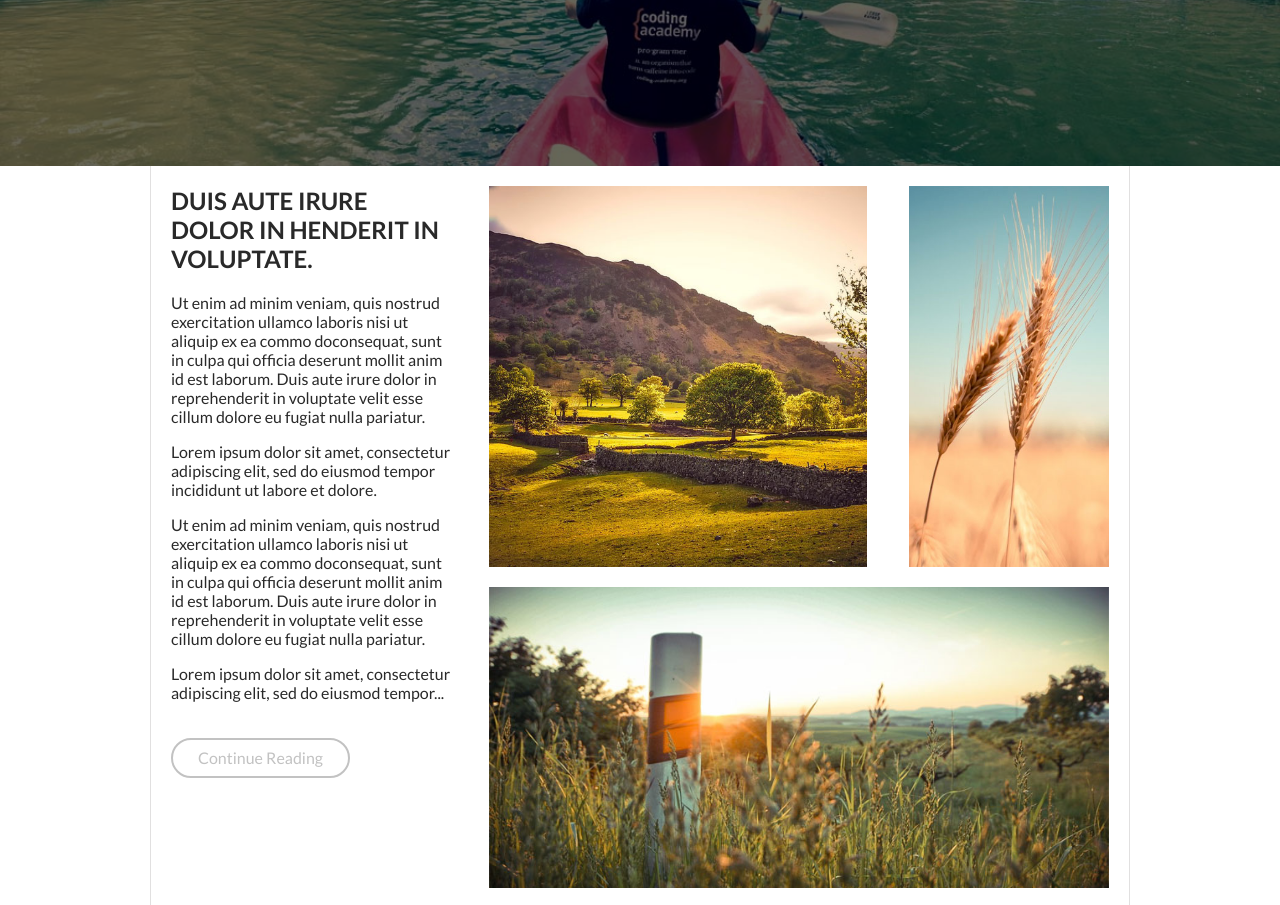
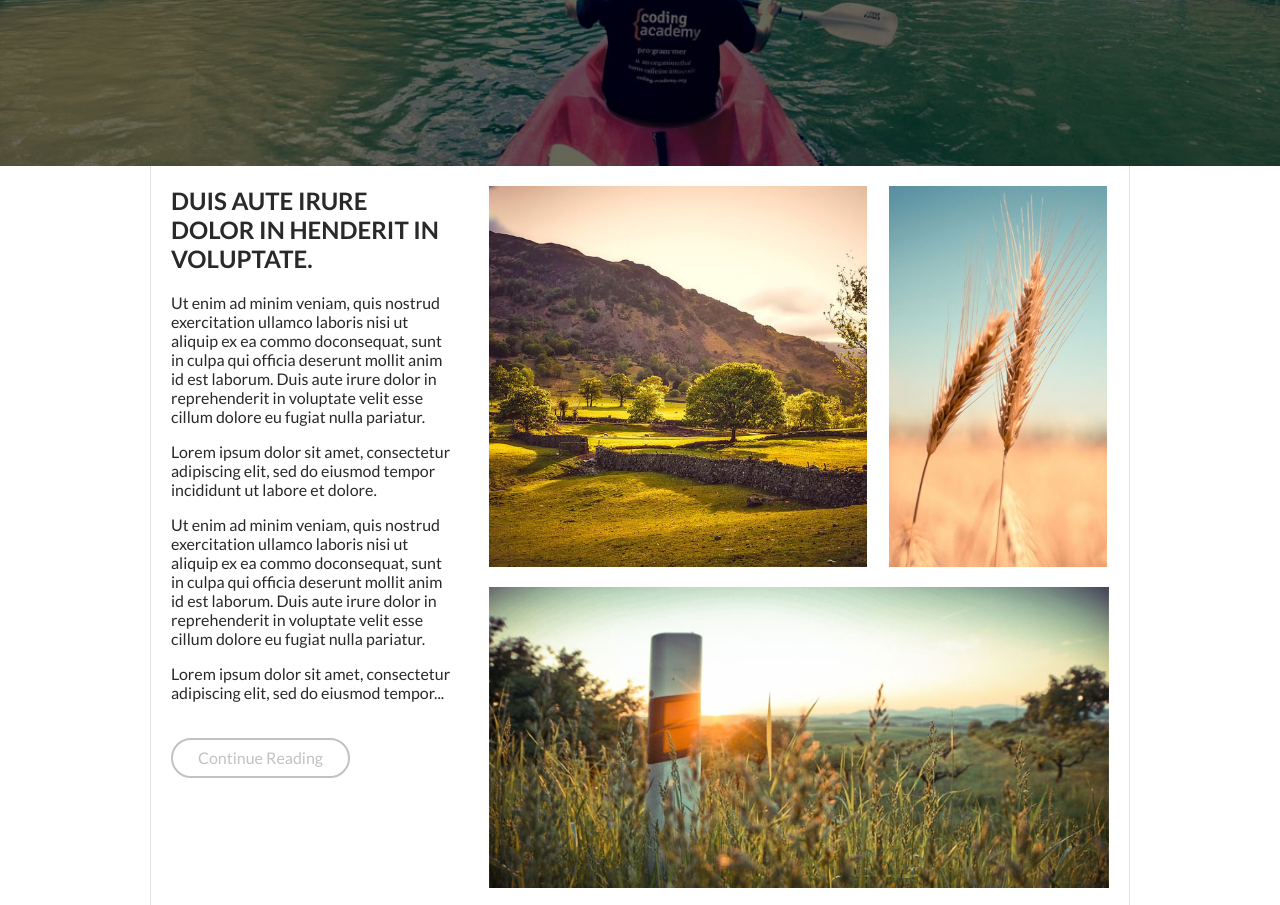
Before and after one commit to kostagon/Blogin, a plain HTML site: page index.html in a window 1280 px wide. Shown: the part 339-1244 px from the top of the page. Drawn offline with Linux system fonts and the light colour scheme.

Commit message:
bug fixes

```diff
--- a/css/style.css
+++ b/css/style.css
@@ -195,7 +195,7 @@ img {
 
 .grid {
   display: grid;
-  grid-template-columns: 1fr .5fr;
+  grid-template-columns: autofit 1fr .5fr;
   grid-template-rows: 1fr .5fr;
   grid-template-areas: "image1 image2"
                        "image3 .";
```
